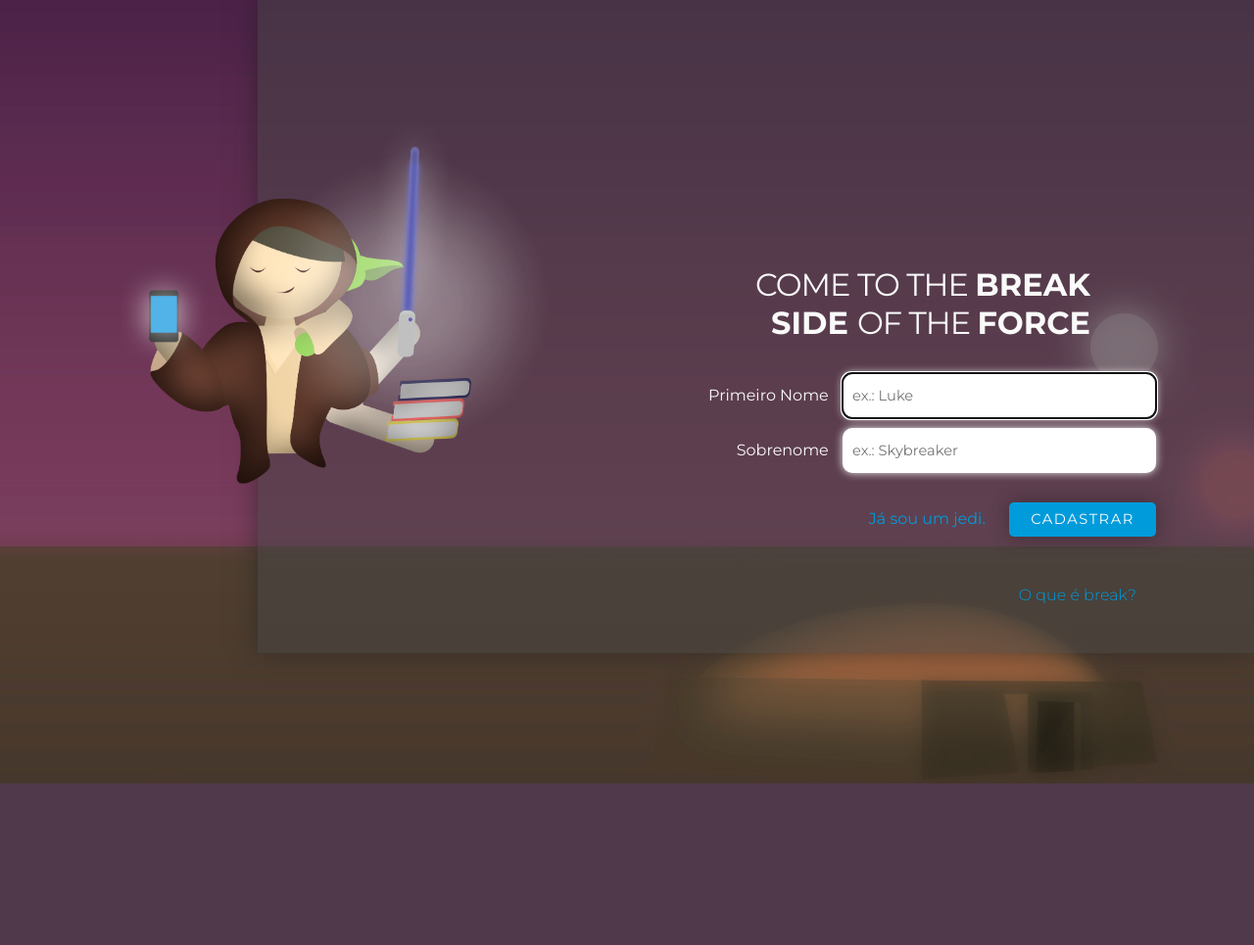
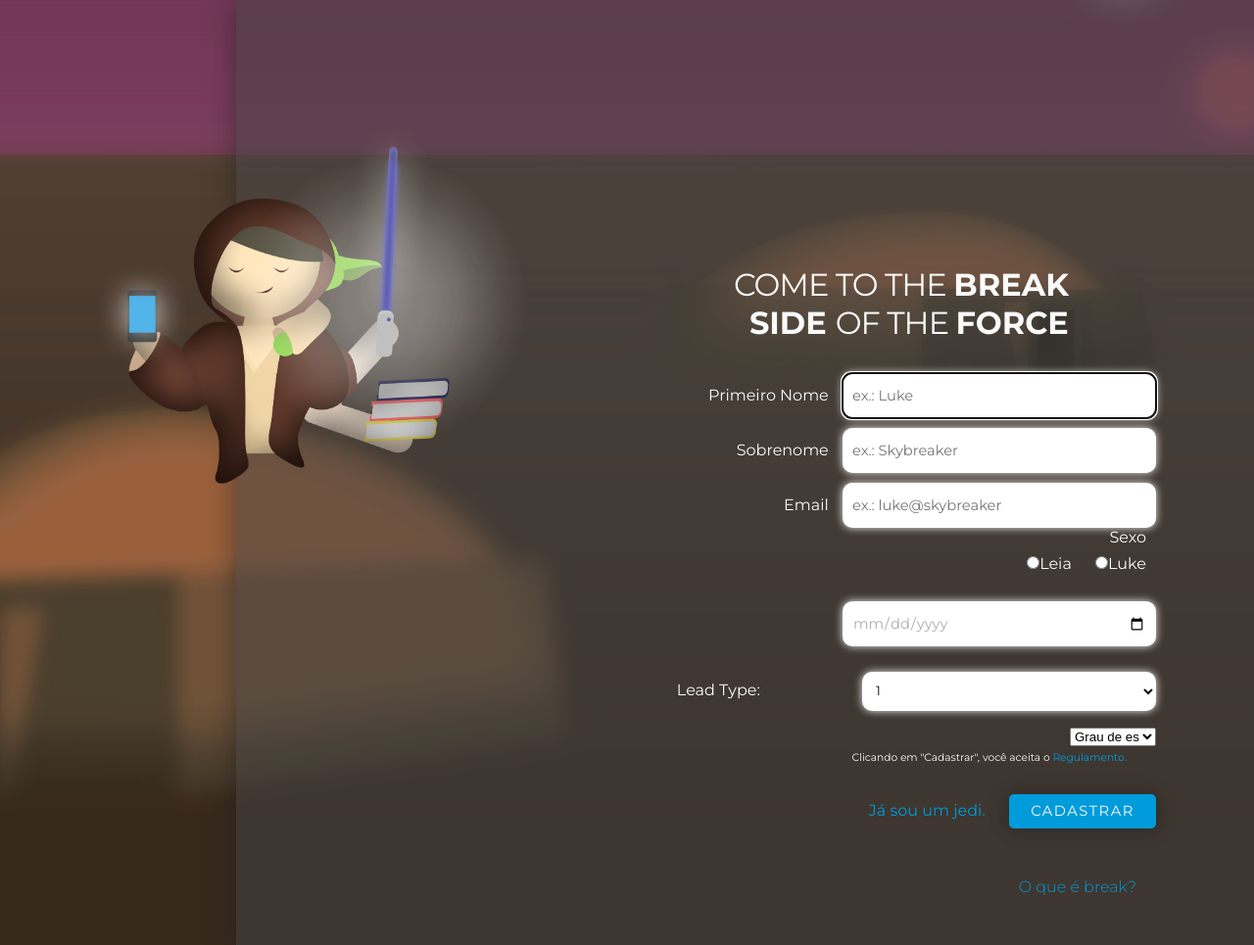
Before and after one commit to iaraoliveira/break, a PHP site: page /cadastra.php in a window 1280 px wide. Shown: the whole page at 98% size. Before the commit the page ends 800 px from the top, so only its background shows below. Run offline with PHP 8.4, Linux system fonts and the light colour scheme; some libraries are stand-ins or nearby versions.

Commit message:
mudei um pouco ^^ (está meio bugado ainda..)

```diff
--- a/cadastra.php
+++ b/cadastra.php
@@ -47,11 +47,52 @@
 				<input type="text" id="s_name_input" title="Sobrenome" placeholder="ex.: Skybreaker" required name="s_name_input"/>
 				<br/>
 
+				<label for="email_input">Email</label>
+				<input type="text" id="email_input" title="Email" placeholder="ex.: luke@skybreaker" required name="email_input"/>
+				<br/>
+
+				<label for="sex_input">Sexo</label>
+				<div>
+					<label class="radio-inline">
+						<input type="radio" class="radio" name="optradio">Leia
+					</label>
+					<label class="radio-inline">
+						<input type="radio" class="radio" name="optradio">Luke
+					</label>
+				</div>
+				<br/>
+
+				<input type="date" id="data_input" title="Data" placeholder="Ano de Nascimento" required name="email_input"/>
+				<br/>
+
+				<p class="formRight">
+				<span style="padding-right:100px">Lead Type: </span>
+
+					<select id="leadType" class="box2" name="lead_type">
+						<option value="1">1</option>
+						<option value="2">2</option>
+						<option value="3">3</option>
+					</select>
+
+				</p>
+
+				<div class="form-group">
+					<select class="form-control" id="exampleFormControlSelect1">
+						<option>Grau de es</option>
+						<option>2</option>
+						<option>3</option>
+						<option>4</option>
+						<option>5</option>
+					</select>
+				</div>
+
+				<label id="termos">Clicando em "Cadastrar", você aceita o <a href="">Regulamento.</a></label>
 
 				<div id="down-inputs">
 					<a href="login.php" title="Entrar">Já sou um jedi.</a>
 					<input type="submit" id="button-entry" title="wanna be a jedi, now." value="CADASTRAR"/>
 				</div>
+
 			</form>
 
 
--- a/css/cad.css
+++ b/css/cad.css
@@ -9,6 +9,23 @@
     background-position: center;
 
 	font-family: 'Montserrat', sans-serif;
+}
+
+#leadType{
+    background: none repeat scroll 0 0 #FFFFFF;
+    border: none;
+    border-radius: 10px;
+    box-shadow: 0px 0px 9px #efefef;
+    margin: 10px 0px 0px 0px;
+    padding: 3px 10px;
+    min-width: 300px;
+	min-height: 40px;
+	background-color: #fff;
+	font-family:'Montserrat', sans-serif;
+	font-weight:400;
+	color: #0e0e0e;
+	font-size: 10pt;
+
 }
 
 .box-that{
@@ -58,6 +75,36 @@
 	font-weight: 400;
 	color: #0e0e0e;
 	font-size: 11pt;
+
+}
+
+.radio {
+	min-width: 3px; min-height: 3px; padding: 1px; border-radius: none;
+	box-shadow: none;
+}
+
+::-webkit-datetime-edit-text {
+	color: #adadad;
+
+}
+
+::-webkit-datetime-edit-year-field {
+	color: #adadad;
+
+}
+
+::-webkit-datetime-edit-month-field {
+	color: #adadad;
+
+}
+
+::-webkit-datetime-edit-day-field {
+	color: #adadad;
+
+}
+
+#termos {
+	font-size: 8pt;
 
 }
 
```
